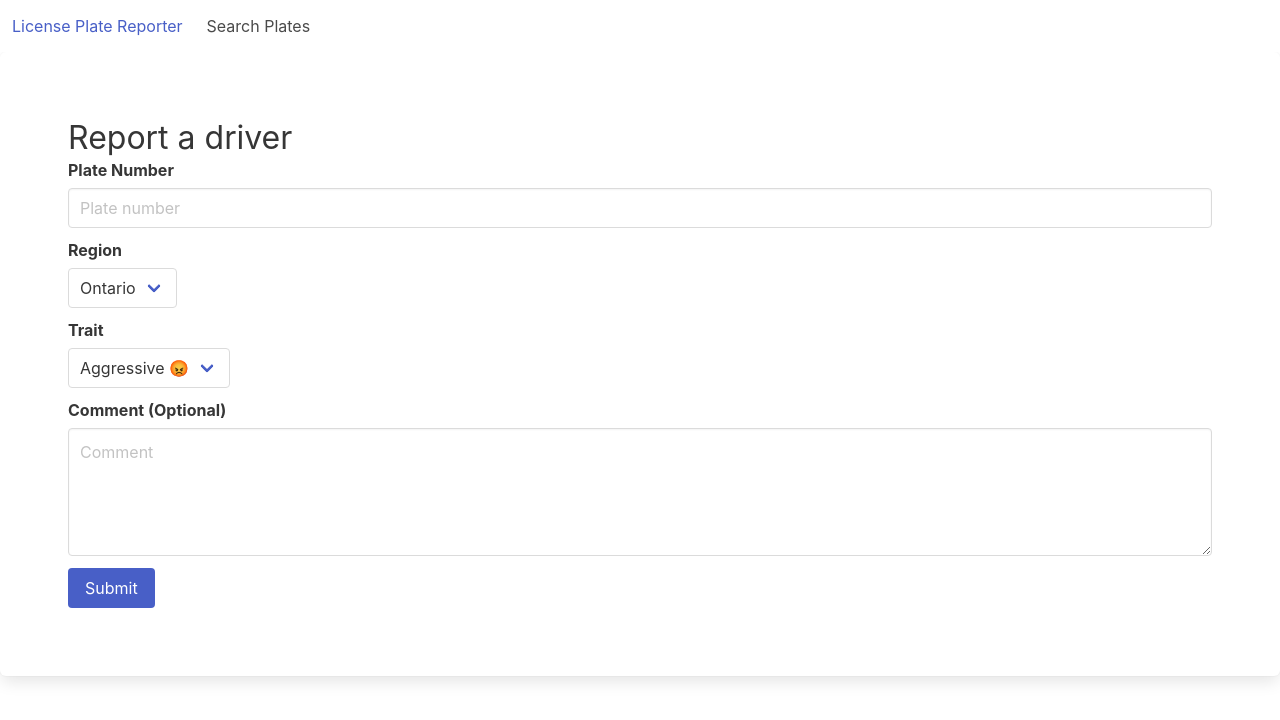
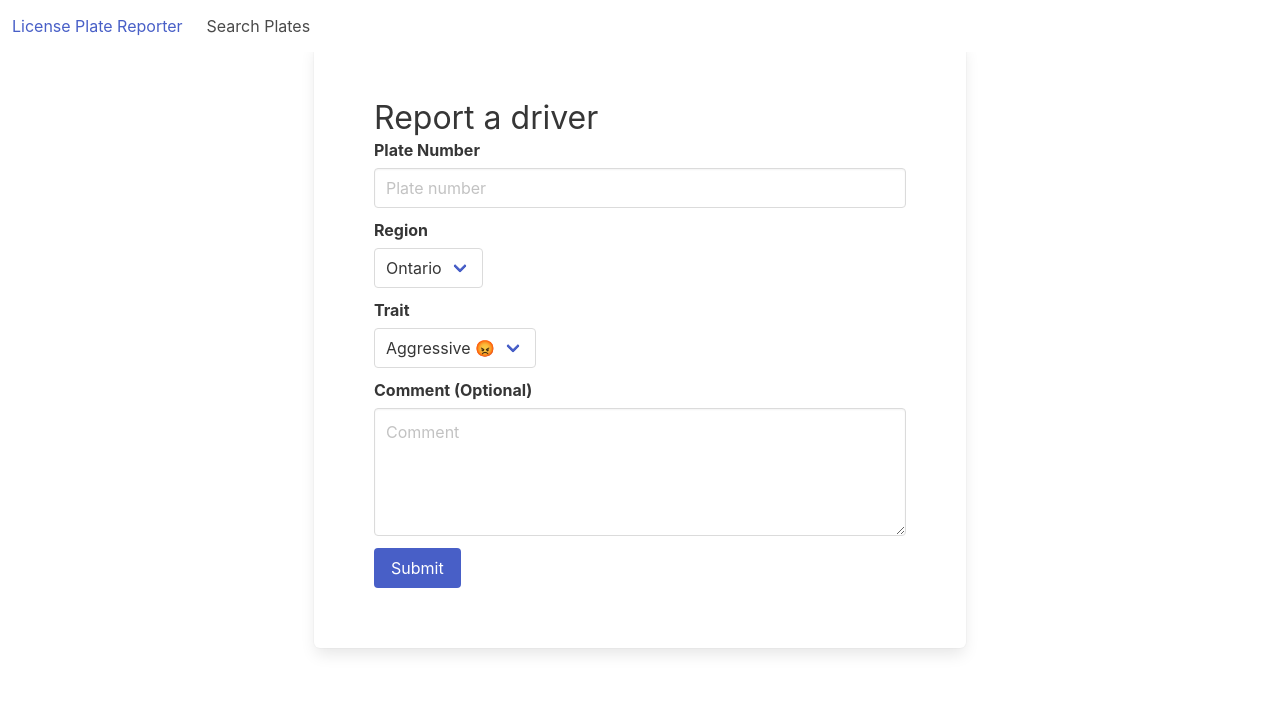
Before and after one commit to icappel/license-plates, a React (Create React App) app: page / in a window 1280 px wide. Shown: the top 720 px of the page. Built offline with nearby package versions, Linux system fonts and the light colour scheme.

Commit message:
Minor visual update to homepage

```diff
--- a/src/HomeReporter/index.tsx
+++ b/src/HomeReporter/index.tsx
@@ -3,8 +3,8 @@ import Reporter from "../Reporter";
 
 function HomeReporter() {
     return (
-        <main>
-            <section className="hero box">
+        <main className="columns is-centered">
+            <section className="hero box column is-half">
                 <div className="hero-body">
                     <div className="title">
                         <h2>Report a driver</h2>
```
